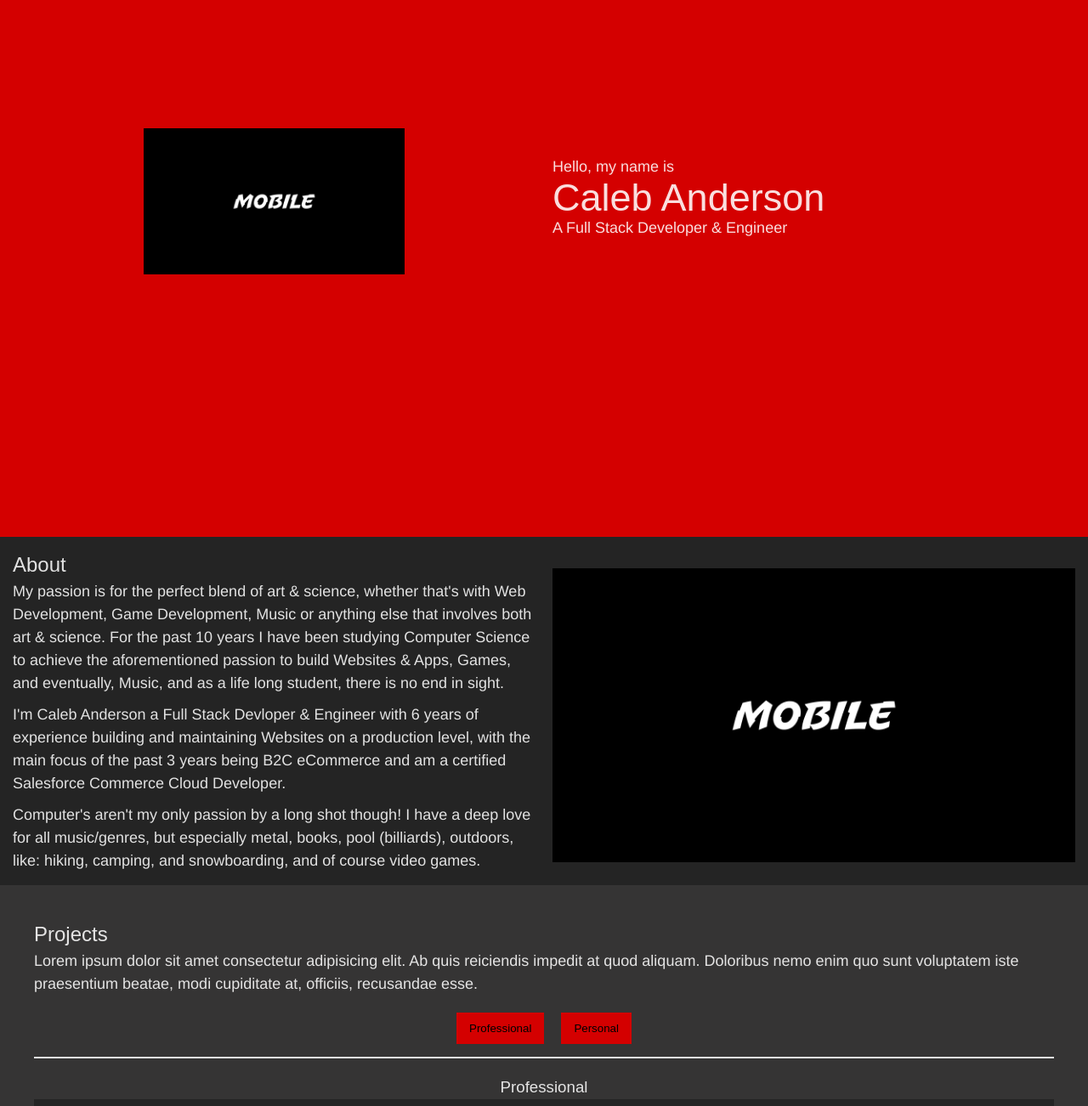
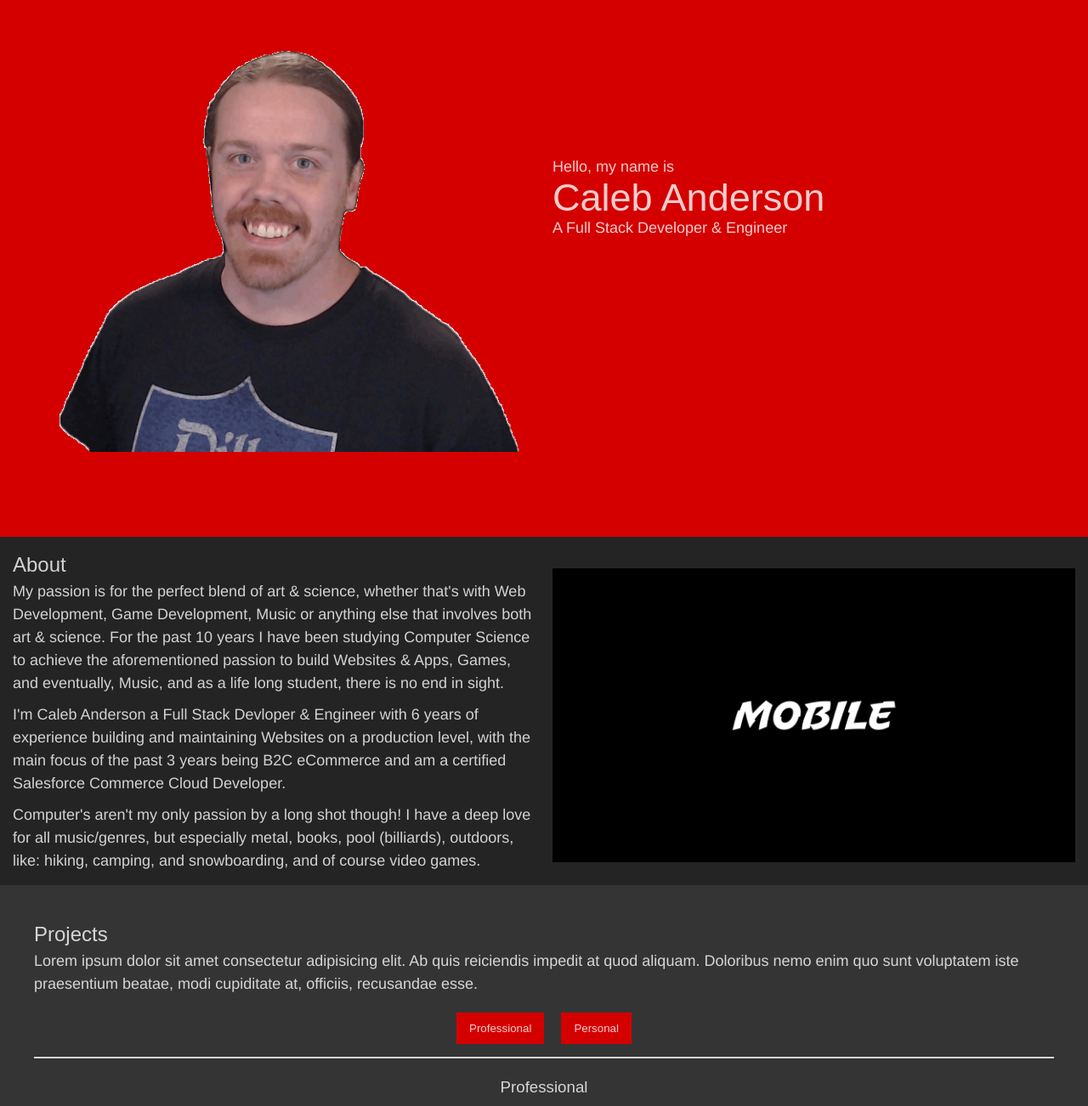
Before and after one commit to LordSahvith/CalebMckays, a React (Vite) app: page / in a window 1280 px wide. Shown: the part 168-1470 px from the top of the page at 85% size. Built offline with nearby package versions, Linux system fonts and the light colour scheme; a web font is replaced by a local one.

Commit message:
a few style odds and ends

```diff
--- a/src/components/layout/hero/Hero.css
+++ b/src/components/layout/hero/Hero.css
@@ -1,10 +1,8 @@
 .hero {
-  /* background-color: black; */
   width: 100vw;
   max-width: 100%;
   height: 100vh;
   align-items: flex-start;
-  position: relative;
 }
 
 .hero.checker-board {
@@ -23,12 +21,12 @@
   align-items: center;
 }
 
-.hero-image img {
-  max-width: 50%;
-}
-
 @media screen and (min-width: 1024px) {
   .hero {
     align-items: center;
   }
+
+  .hero.checker-board {
+    padding: 40px;
+  }
 }
--- a/src/components/layout/hero/Hero.jsx
+++ b/src/components/layout/hero/Hero.jsx
@@ -1,5 +1,5 @@
 import "./Hero.css";
-import HeroImage from "/images/Hero-Image-Mobile.jpg";
+import MyImage from "/images/personal-pic.png";
 
 function Hero() {
   return (
@@ -10,7 +10,7 @@ function Hero() {
         <p>A Full Stack Developer & Engineer</p>
       </div>
       <div className="hero-image">
-        <img src={HeroImage} alt="Hero image placeholder" />
+        <img src={MyImage} alt="Hero image placeholder" />
       </div>
     </section>
   );
--- a/src/components/layout/projects/Projects.css
+++ b/src/components/layout/projects/Projects.css
@@ -4,6 +4,11 @@
 
 .projects-text {
   margin-bottom: 20px;
+}
+
+.projects h3 {
+  text-align: center;
+  margin-bottom: 15px;
 }
 
 .project-buttons {
@@ -16,6 +21,6 @@
   margin-bottom: 20px;
 }
 
-.projects h3 {
-  text-align: center;
+.project-buttons button {
+  color: rgba(255, 255, 255, 0.8);
 }
--- a/src/index.css
+++ b/src/index.css
@@ -83,7 +83,7 @@ html {
   font-style: normal;
 
   color-scheme: light dark;
-  color: rgba(255, 255, 255, 0.87);
+  color: rgba(255, 255, 255, 0.8);
   background-color: #242424;
 
   font-synthesis: none;
```
Also changed, not shown: public/images/personal-pic.png (added).
